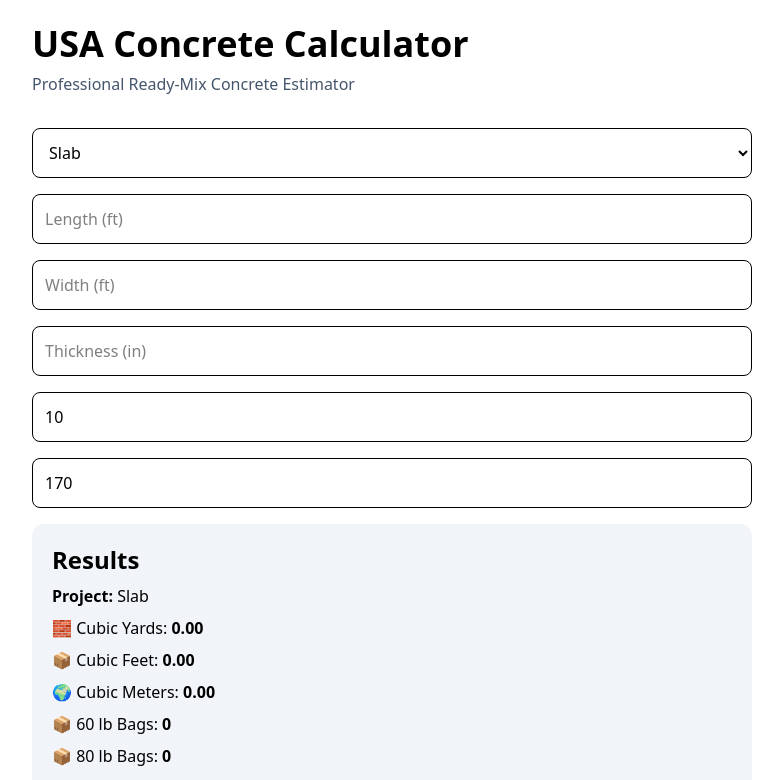
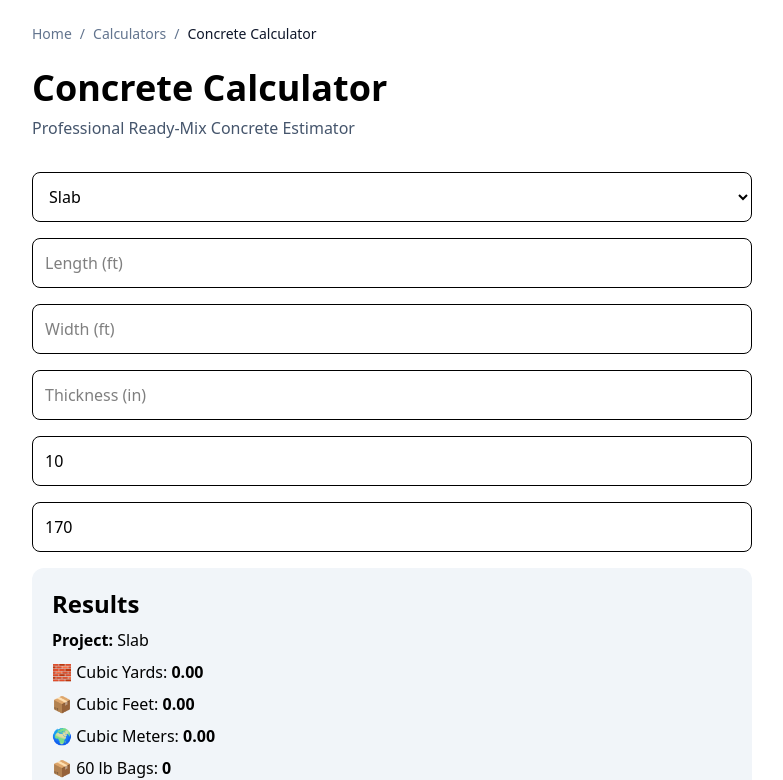
Before and after one commit to km7max-cmd/cornerspan, a Next.js app: page /calculators/concrete in a window 1280 px wide. Shown: the top 780 px of the page, without its empty margins (248-1031 px from the left). Built offline with nearby package versions, Linux system fonts and the light colour scheme.

Commit message:
Add Breadcrumb component to Concrete Calculator page

```diff
--- a/app/calculators/concrete/page.tsx
+++ b/app/calculators/concrete/page.tsx
@@ -2,6 +2,7 @@
 
 import { useMemo, useState } from "react";
 import FAQ from "../../../components/FAQ";
+import Breadcrumb from "../../../components/Breadcrumb";
 
 export default function ConcreteCalculator() {
   const [projectType, setProjectType] = useState("Slab");
@@ -42,9 +43,12 @@ export default function ConcreteCalculator() {
 
   return (
     <main className="mx-auto max-w-3xl p-6">
-      <h1 className="text-4xl font-bold">
-        USA Concrete Calculator
-      </h1>
+
+  <Breadcrumb current="Concrete Calculator" />
+
+  <h1 className="text-4xl font-bold">
+    Concrete Calculator
+  </h1>
 
       <p className="mt-2 text-slate-600">
         Professional Ready-Mix Concrete Estimator
```
